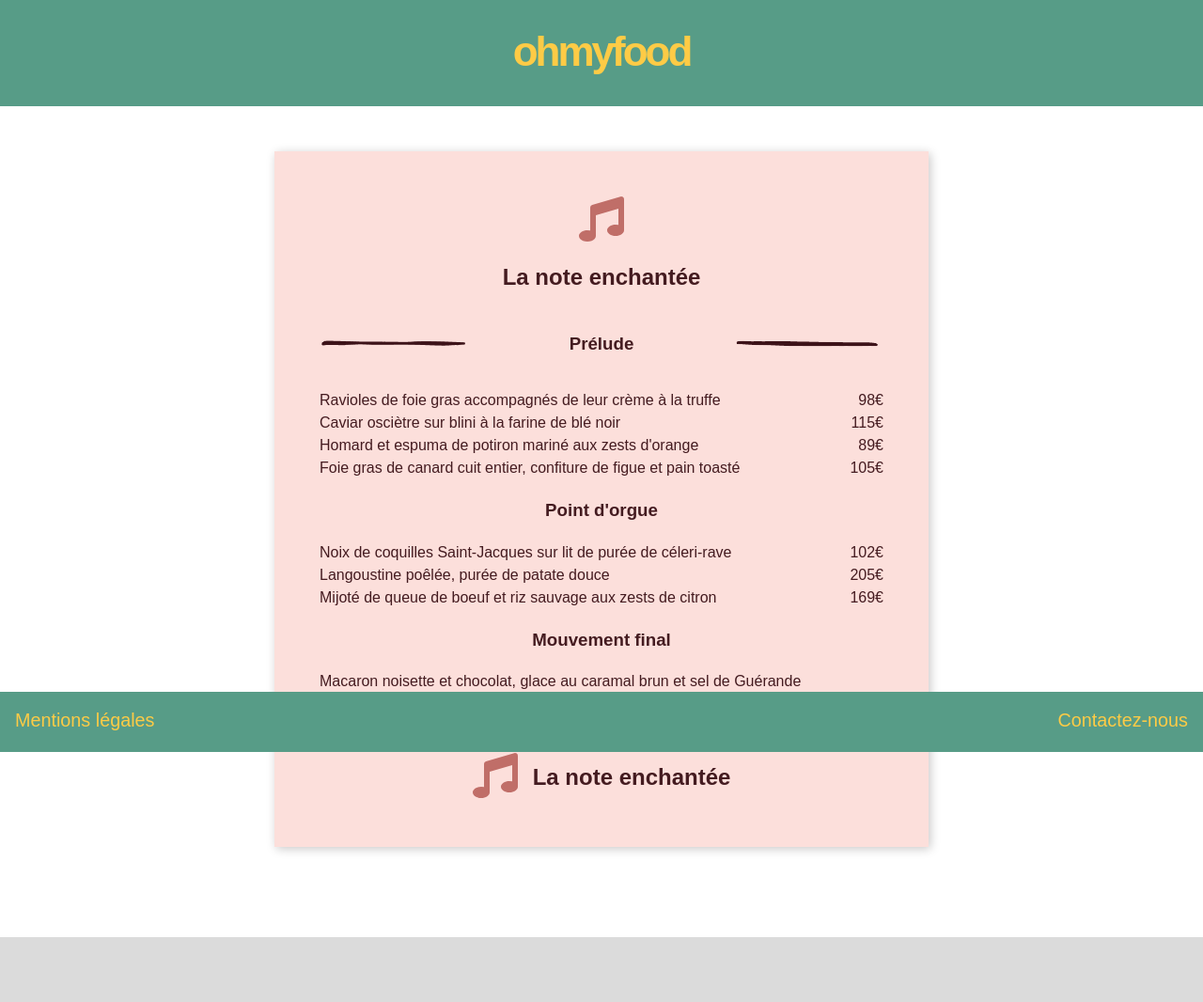
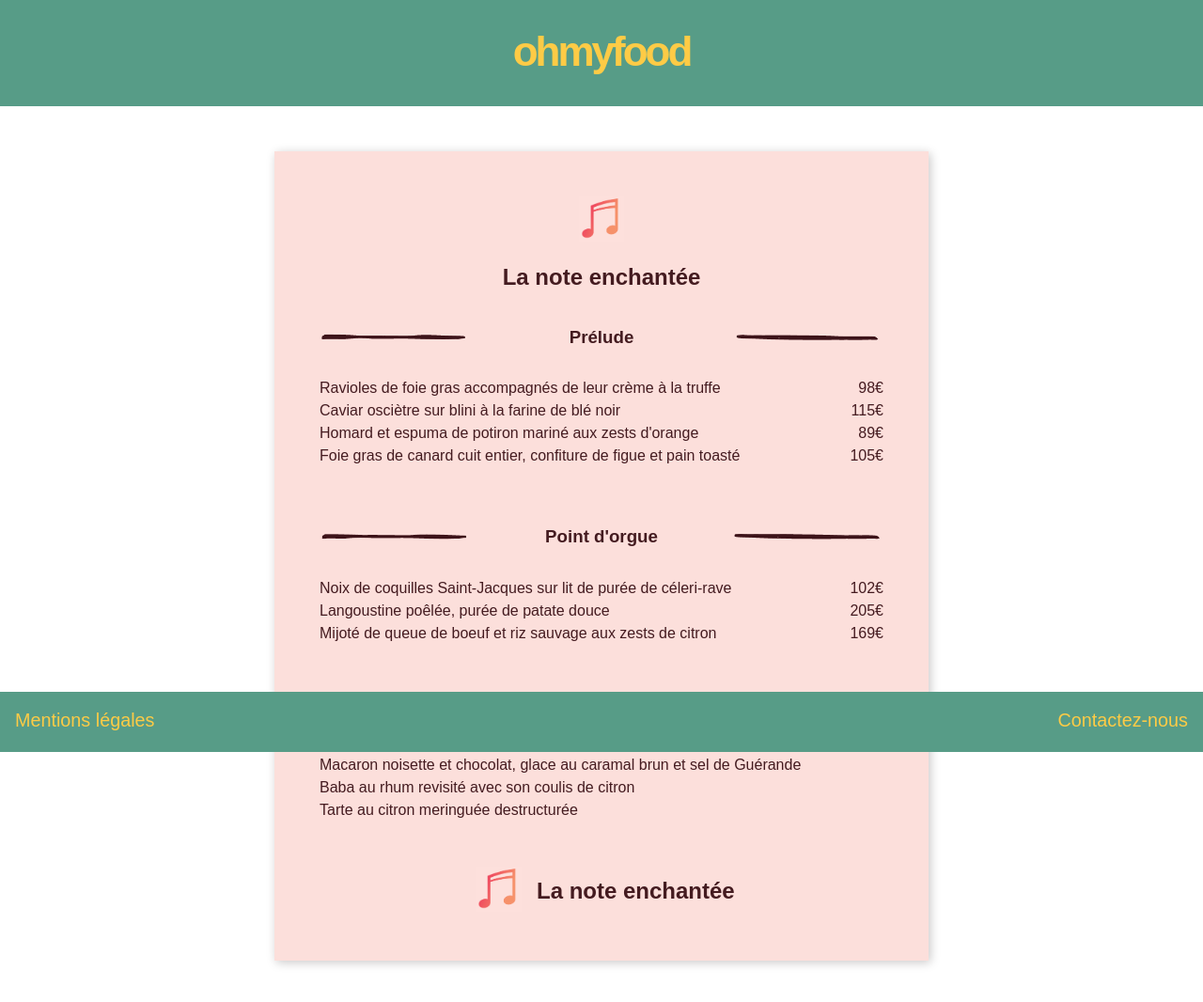
Before and after one commit to Math657/P3, a website: page menupage1.html in a window 1280 px wide. Shown: the whole page at 94% size. Before the commit the page ends 997 px from the top, so only its background shows below. Drawn offline with Linux system fonts and the light colour scheme.

Commit message:
menu avancé

```diff
--- a/menupage1.html
+++ b/menupage1.html
@@ -15,10 +15,11 @@
         </header>
 
         <section class="section_menu">
-            <i class="fas fa-music"></i>
+            <img src="./images/note.PNG" class=" fa-music" alt="note_musique"/>
             <H2>La note enchantée</H2>
 
             <div class="titre_trait"><img src="./images/traithg.PNG" alt="ligne" class="traitg"/><h3>Prélude</h3><img src="./images/traithd.PNG" alt="ligne" class="traitd"/></div>
+            <div class="souligne"></div>
                 <ul>
                     <li>Ravioles de foie gras accompagnés de leur crème à la truffe<span class="prix">98€</span></li>
                     <li>Caviar osciètre sur blini à la farine de blé noir<span class="prix">115€</span></li>
@@ -26,14 +27,16 @@
                     <li>Foie gras de canard cuit entier, confiture de figue et pain toasté<span class="prix">105€</span></li>
                 </ul>
 
-            <h3>Point d'orgue</h3>
+                <div class="titre_trait"><img src="./images/traitmg.PNG" alt="ligne" class="traitg"/><h3>Point d'orgue</h3><img src="./images/traitmd.PNG" alt="ligne" class="traitd"/></div>
+                <div class="souligne"></div>
                 <ul>
                     <li>Noix de coquilles Saint-Jacques sur lit de purée de céleri-rave<span class="prix">102€</span></li>
                     <li>Langoustine poêlée, purée de patate douce<span class="prix">205€</span></li>
                     <li>Mijoté de queue de boeuf et riz sauvage aux zests de citron<span class="prix">169€</span></li>
                 </ul>
 
-            <h3>Mouvement final</h3>
+                <div class="titre_trait"><img src="./images/traitbg.PNG" alt="ligne" class="traitg"/><h3>Mouvement final</h3><img src="./images/traitbd.PNG" alt="ligne" class="traitd"/></div>
+                <div class="souligne"></div>
                 <ul>
                     <li>Macaron noisette et chocolat, glace au caramal brun et sel de Guérande</li>
                     <li>Baba au rhum revisité avec son coulis de citron</li>
@@ -41,7 +44,7 @@
                 </ul>
 
             <div class="la_note">
-                <i class="fas fa-music"></i>
+                <img src="./images/note.PNG" class=" fa-music" alt="note_musique"/>
                 <h2>La note enchantée</h2>
             </div>
         </section>
--- a/package.json
+++ b/package.json
@@ -4,7 +4,7 @@
   "description": "",
   "main": "index.js",
   "scripts": {
-    "sass": "sass --watch ./sass/main.scss:./css/style.css ./sass/animation.scss:./css/style.css",
+    "sass": "sass --watch ./sass/main.scss:./css/style.css",
     "prefix": "postcss ./css/style.css --use autoprefixer -d ./css/prefixed/"
   },
   "author": "",
--- a/sass/menupage1.scss
+++ b/sass/menupage1.scss
@@ -26,6 +26,7 @@ html {
         ul {
             text-align: left;
             padding: 0;
+            margin-bottom: 3rem;
         }
         .fa-music {
             display: block;
@@ -43,6 +44,7 @@ html {
             justify-content: center;
             line-height: 0.5;
                 .fa-music {
+                    margin-left: 8px;
                     margin-right: 1rem;
                 }
         }
@@ -51,6 +53,7 @@ html {
 .titre_trait {
     display: flex;
     justify-content: space-between;
+    line-height: 0.8;
         img {
             max-width: 10rem;
             align-self: center;
```
Also changed, not shown: css/style.css, images/note.PNG (added), 1 other file.
